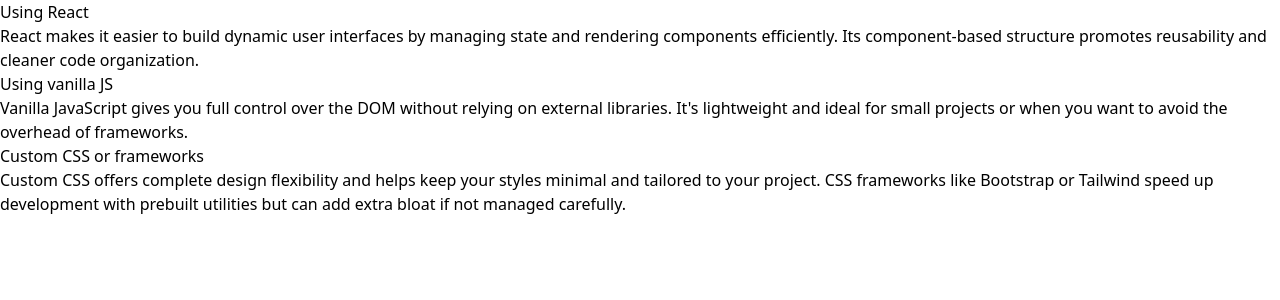
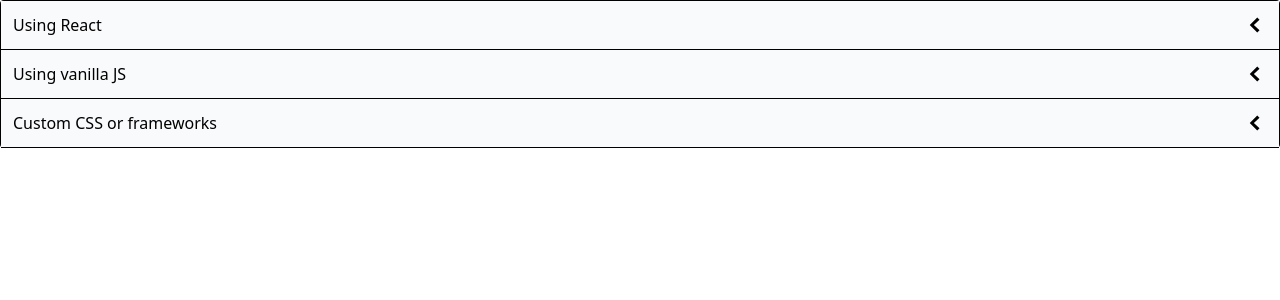
Before and after one commit to jruedas1/react-course, a React (Vite) app in the folder comps/: page / in a window 1280 px wide. Shown: the top 300 px of the page. Built offline with nearby package versions, Linux system fonts and the light colour scheme; the HTML template or start-up script is replaced by a standard one.

Commit message:
complete accordion state design section

```diff
--- a/comps/src/components/Accordion.js
+++ b/comps/src/components/Accordion.js
@@ -1,13 +1,46 @@
+import { useState } from "react";
+import { GoChevronLeft, GoChevronDown } from "react-icons/go";
+
 function Accordion({ items }){
-    const renderedItems = items.map((item)=>{
+    const [expandedIndex, setExpandedIndex] = useState(-1);
+
+    const handleClick = (index) => {
+
+        // functional state update
+        // for handling delayed rendering
+        // called a setter function
+        setExpandedIndex((currentExpandedIndex) => {
+            if (currentExpandedIndex === index) {
+                return -1;
+            } else {
+                return index;
+            }
+        });
+
+        // simple state update
+        // if (expandedIndex === index)  {
+        //     setExpandedIndex(-1);
+        // } else {
+        //     setExpandedIndex(index);
+        // }
+    }
+
+    const renderedItems = items.map((item, index)=>{
+        const isExpanded = index === expandedIndex;
+
+        const icon = <span className='text-2xl'>{isExpanded ? <GoChevronDown /> : <GoChevronLeft />}</span>
+
         return (
           <div key={item.id}>
-              <div>{item.label}</div>
-              <div>{item.content}</div>
+              <div className={'flex justify-between p-3 bg-gray-50 border-b items-center cursor-pointer'} onClick={() => handleClick(index)}>
+                  {item.label}
+                  {icon}
+              </div>
+              {isExpanded && <div className={'border-b p-5'}>{item.content}</div>}
           </div>
         );
     });
-    return <div>{renderedItems}</div>
+    return <div className='border-x border-t rounded'>{renderedItems}</div>
 }
 
 export default Accordion;
```
